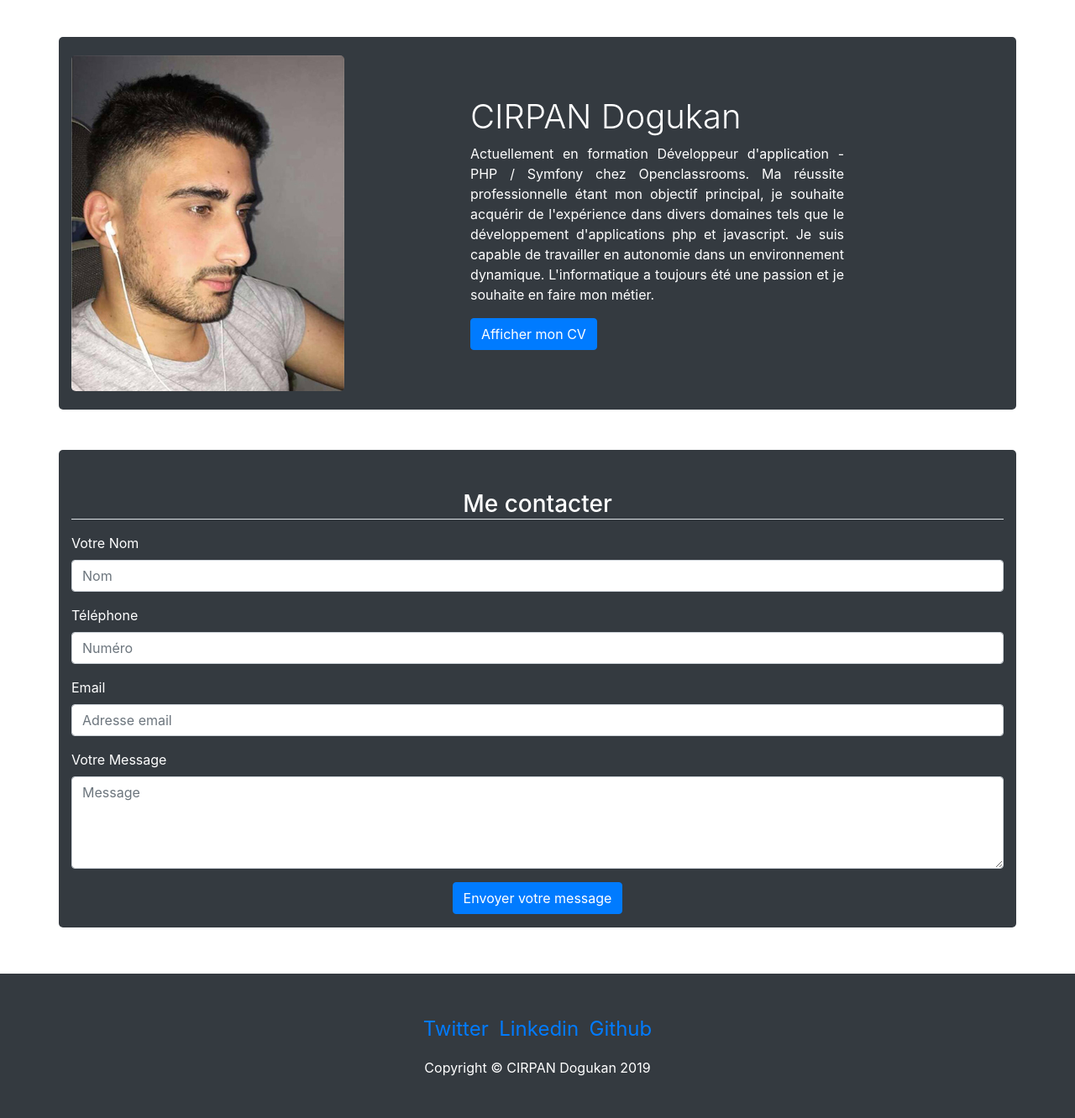
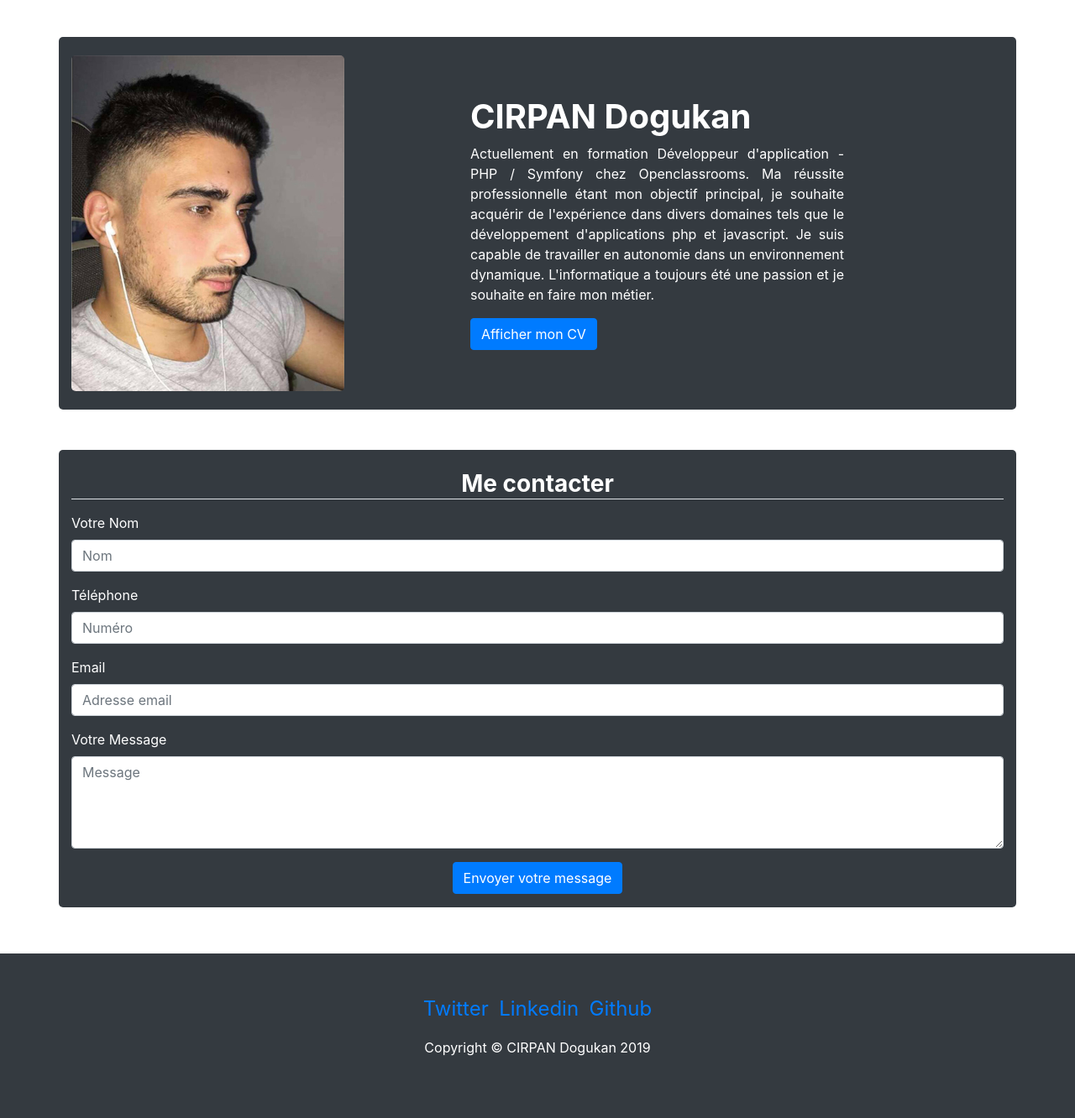
Before and after one commit to dokaNc/Projet5-OC, a PHP site: page / in a window 1280 px wide. Shown: the part 56-1388 px from the top of the page at 84% size. After the commit the page ends 1314 px from the top, so only its background shows below. Run offline with PHP 8.4, Linux system fonts and the light colour scheme; classes that the project's autoload settings leave out are loaded by file name.

Commit message:
update home style

```diff
--- a/src/Views/home.twig
+++ b/src/Views/home.twig
@@ -13,7 +13,7 @@
 
         </div>
         <div class="col-lg-5">
-            <h1 class="font-weight-light">CIRPAN Dogukan</h1>
+            <h1 class="font-weight-bold">CIRPAN Dogukan</h1>
             <p style="text-align:justify">Actuellement en formation Développeur d'application - PHP / Symfony chez
                 Openclassrooms.
                 Ma réussite professionnelle étant mon objectif principal, je souhaite acquérir de l'expérience dans
@@ -29,8 +29,8 @@
 
 <!-- Contact Form -->
 <div class="row has-success box-form">
-    <div class="col-lg-12 mx-auto mt-5">
-        <h3 class="mb-3 border-bottom text-center col-12">Me contacter</h3>
+    <div class="col-lg-12 mx-auto mt-4">
+        <h3 class="mb-3 border-bottom text-center font-weight-bold">Me contacter</h3>
 
         <form name="sentMessage" id="contactForm" method="post" action="../public/?page=home!email">
             <div class="control-group">
```
